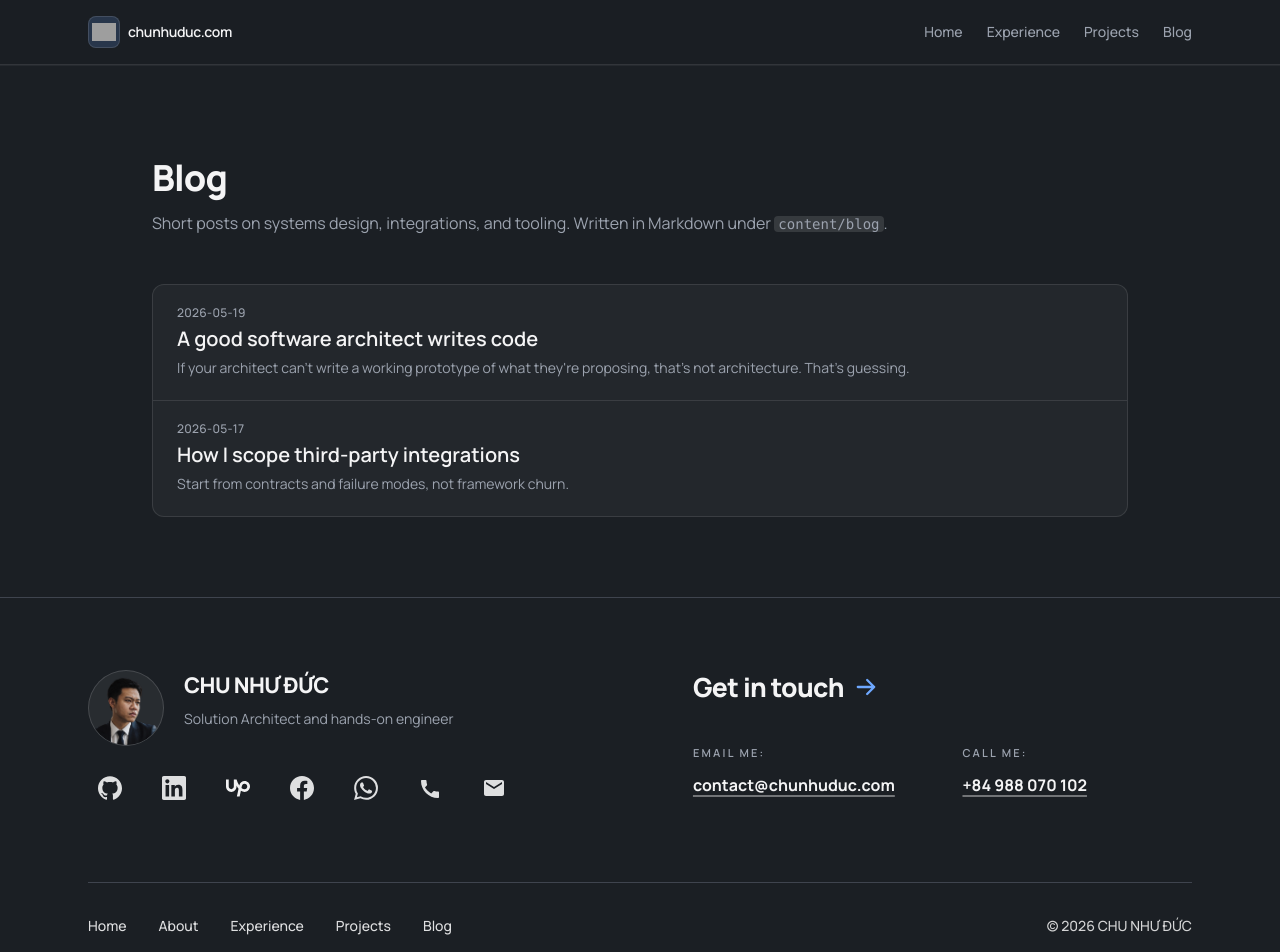
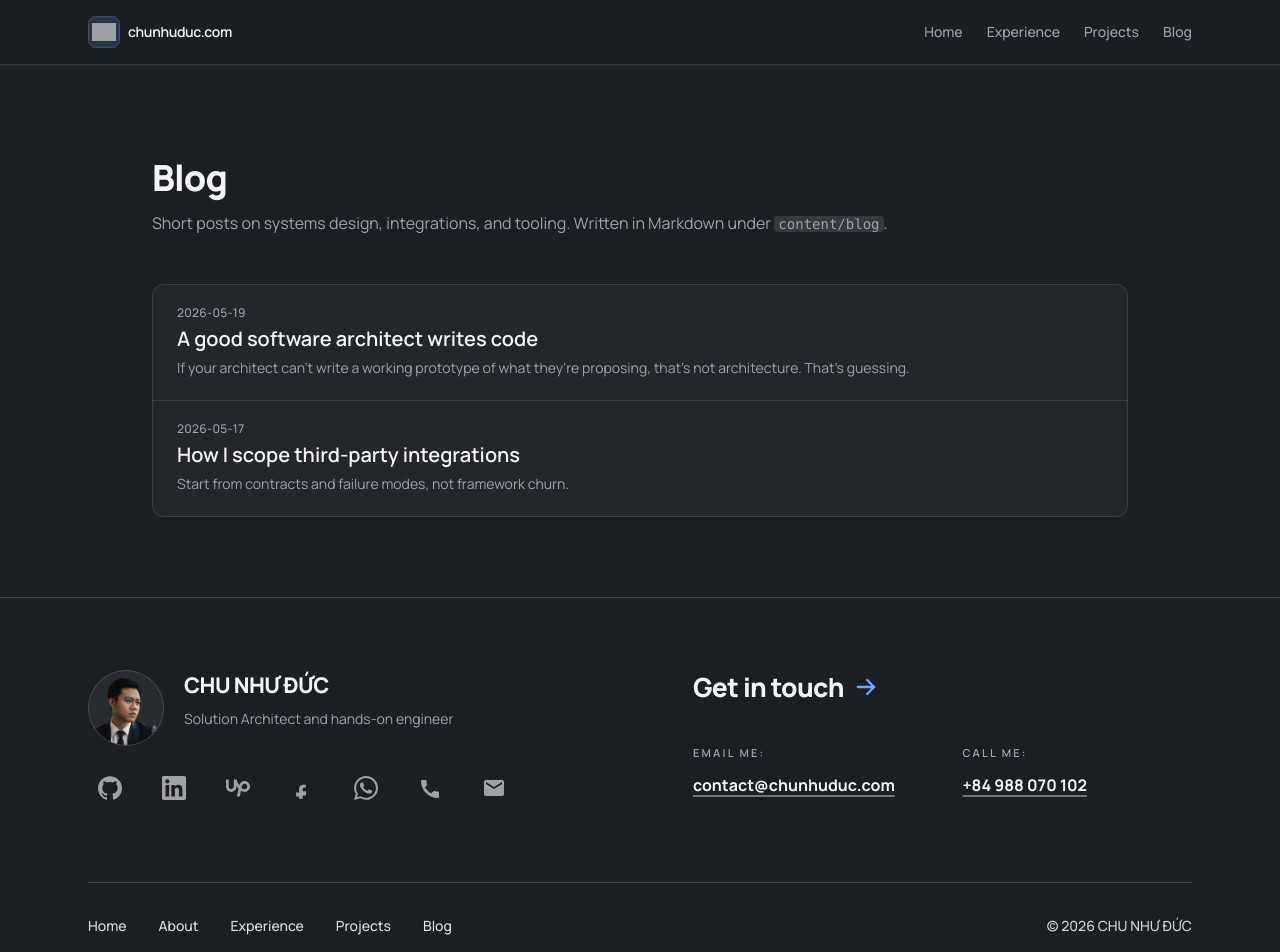
Before and after one commit to chunhuduc/chunhuduc.com, a Next.js app: page /blog in a window 1280 px wide. Shown: the top 952 px of the page. Built offline with nearby package versions, Linux system fonts and the light colour scheme; grey boxes are pictures that could not be loaded.

Commit message:
Refactor SocialLinksRow component and update global styles for improved consistency. Removed unused props and simplified styling for social links in HeroFollowMe and SiteFooter components. Cleaned up CSS by removing deprecated footer social link styles.

```diff
--- a/app/globals.css
+++ b/app/globals.css
@@ -199,26 +199,6 @@ body {
   opacity: 0.94;
 }
 
-/* Footer-only social row (no sibling fade; simple accent hover) */
-.footer-social-links {
-  display: flex;
-  flex-wrap: wrap;
-  gap: 1rem 1.25rem;
-}
-
-.footer-social-links > a {
-  color: inherit;
-}
-
-.footer-social-links > a:hover {
-  color: var(--accent);
-}
-
-.footer-social-links > a img {
-  filter: brightness(0) invert(1);
-  opacity: 0.94;
-}
-
 /* Footer horizontal rules: 2px, cool grey (reference ~ #3f444e on dark canvas) */
 .footer-border-top {
   border-top: 1.5px solid #3f444e;
--- a/components/HeroFollowMe.tsx
+++ b/components/HeroFollowMe.tsx
@@ -22,10 +22,7 @@ export default function HeroFollowMe({
   return (
     <div className={className}>
       <p className={headingClassName}>Contact me</p>
-      <SocialLinksRow
-        className={`mt-5 ${rowToneClass}`}
-        useContactSocialLinksClass
-      />
+      <SocialLinksRow className={`mt-5 ${rowToneClass}`} />
     </div>
   );
 }
--- a/components/SiteFooter.tsx
+++ b/components/SiteFooter.tsx
@@ -65,7 +65,7 @@ export default function SiteFooter() {
                 </div>
               </div>
               <div className="reveal-stagger-item" style={ro()}>
-                <SocialLinksRow className="text-foreground/90" />
+                <SocialLinksRow className="text-foreground" />
               </div>
             </div>
 
--- a/components/SocialLinksRow.tsx
+++ b/components/SocialLinksRow.tsx
@@ -47,7 +47,7 @@ function IconLinkedIn() {
 function IconFacebook() {
   return (
     <svg className="h-6 w-6" viewBox="0 0 24 24" fill="currentColor" aria-hidden>
-      <path d="M24 12.073c0-6.627-5.373-12-12-12s-12 5.373-12 12c0 5.99 4.388 10.954 10.125 11.854v-8.385H7.078v-3.47h3.047V9.43c0-3.007 1.792-4.669 4.533-4.669 1.312 0 2.686.235 2.686.235v2.953H15.83c-1.491 0-1.956.925-1.956 1.874v2.25h3.328l-.532 3.47h-2.796v8.385C19.612 23.027 24 18.062 24 12.073z" />
+      <path d="M9.101 23.691v-3.192H6.127v-4.108h2.974v-3.127c0-2.916 1.74-4.539 4.414-4.539 1.277 0 1.96.095 2.283.138v2.647H14.46c-1.476 0-1.764.701-1.764 1.732v2.122h3.591l-.465 4.108h-3.126v3.192H9.101z" />
     </svg>
   );
 }
@@ -94,20 +94,12 @@ function IconEmail() {
 
 export type SocialLinksRowProps = {
   className?: string;
-  /**
-   * When true, sibling fade + lift from `.contact-social-links` in globals.css applies.
-   * When false, use `.footer-social-links` (simple hover tint; no sibling dimming).
-   */
-  useContactSocialLinksClass?: boolean;
 };
 
 /**
  * Icon-only outbound links driven by `profile` (no heading). Used in hero/contact blocks and footer.
  */
-export default function SocialLinksRow({
-  className = "",
-  useContactSocialLinksClass = false,
-}: SocialLinksRowProps) {
+export default function SocialLinksRow({ className = "" }: SocialLinksRowProps) {
   const s = profile.social;
   const digits = phoneDigits(profile.phone);
   const waUrl = (typeof s.whatsapp === "string" && s.whatsapp.trim()) || `https://wa.me/${digits}`;
@@ -119,10 +111,8 @@ export default function SocialLinksRow({
   const dc = typeof s.discord === "string" ? s.discord.trim() : "";
   const tg = typeof s.telegram === "string" ? s.telegram.trim() : "";
 
-  const rowBasis = useContactSocialLinksClass ? "contact-social-links" : "footer-social-links";
-
   return (
-    <div className={[rowBasis, className].filter(Boolean).join(" ")}>
+    <div className={["contact-social-links", className].filter(Boolean).join(" ")}>
       {gh ? (
         <SocialChip href={gh} label="GitHub">
           <IconGitHub />
```
